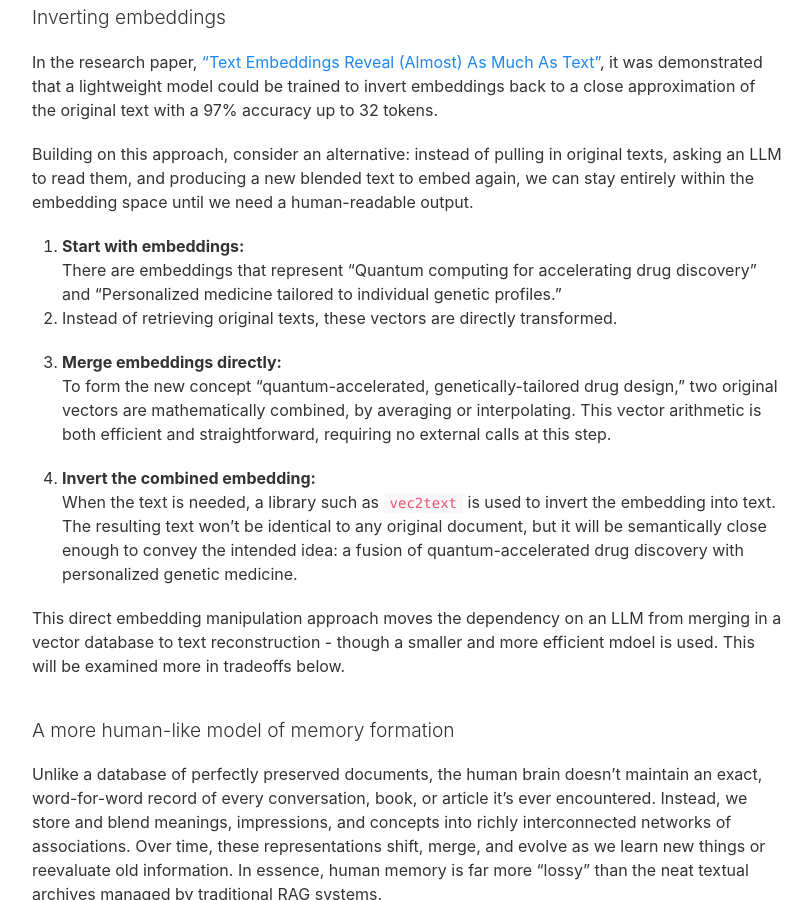
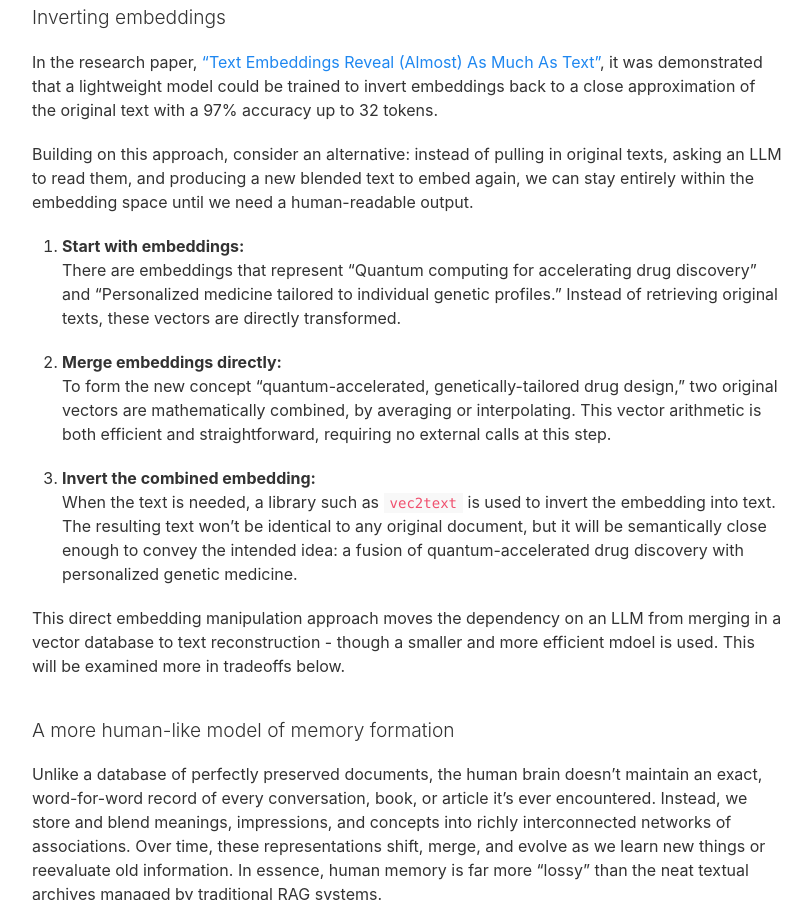
Before and after one commit to nyvyn/nyvyn.github.io, a Jekyll site: the page built from _notes/2024-12-17-embedding-inversion.markdown, in a window 1280 px wide and 900 px high, scrolled down 898 px. Shown: the whole window, without its empty margins (233-1045 px from the left). Built offline with Jekyll 4.4.1, drawn with Linux system fonts in a browser that asks for light colours; part of the change alters nothing that is shown.

```diff
--- a/_notes/2024-12-17-embedding-inversion.markdown
+++ b/_notes/2024-12-17-embedding-inversion.markdown
@@ -41,8 +41,8 @@ human-readable output.
 
 1. **Start with embeddings:**
    There are embeddings that represent “Quantum computing for accelerating drug discovery” and
-   “Personalized  medicine tailored to individual genetic profiles.”
-2. Instead of retrieving original texts, these vectors are directly transformed.
+   “Personalized  medicine tailored to individual genetic profiles.” Instead of retrieving original texts, these
+   vectors are directly transformed.
 
 2. **Merge embeddings directly:**
    To form the new concept “quantum-accelerated, genetically-tailored drug design,” two original
```
